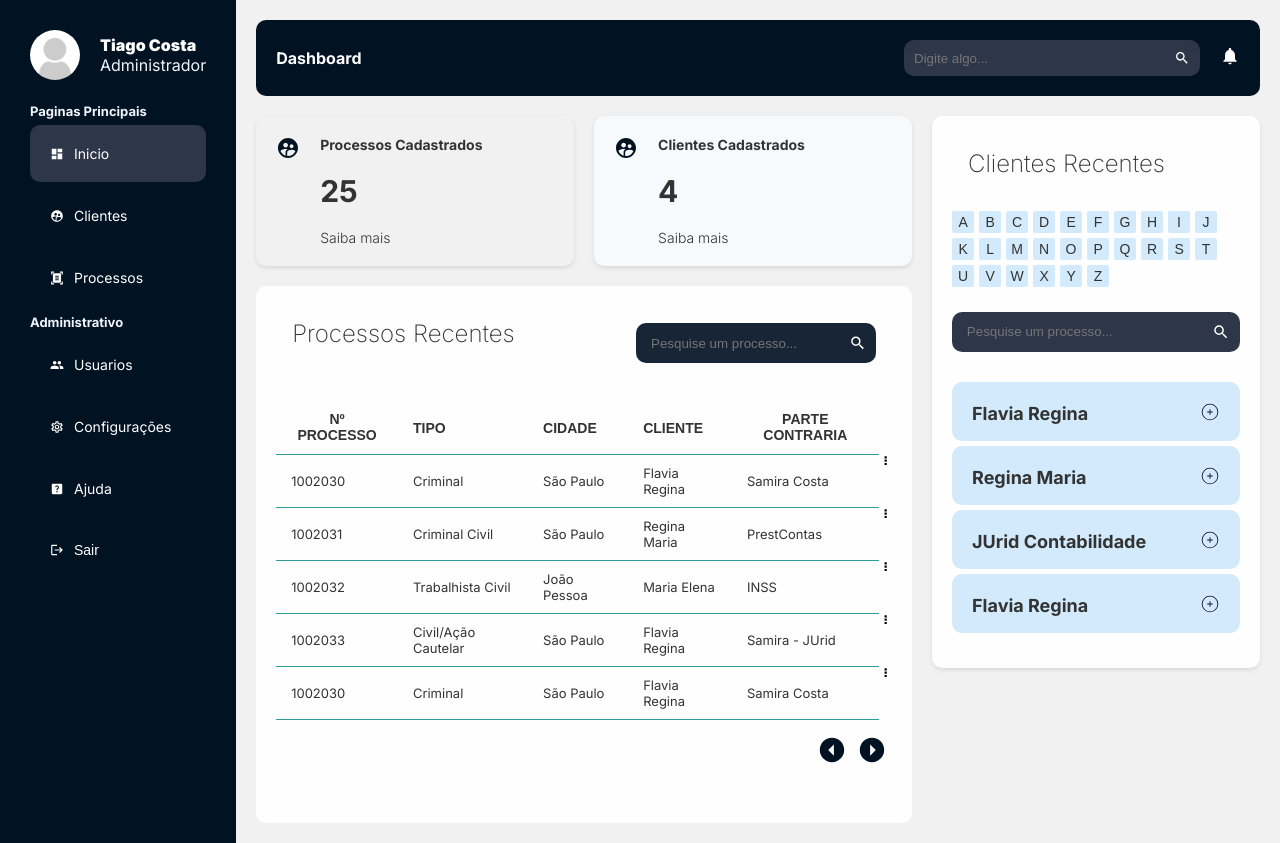
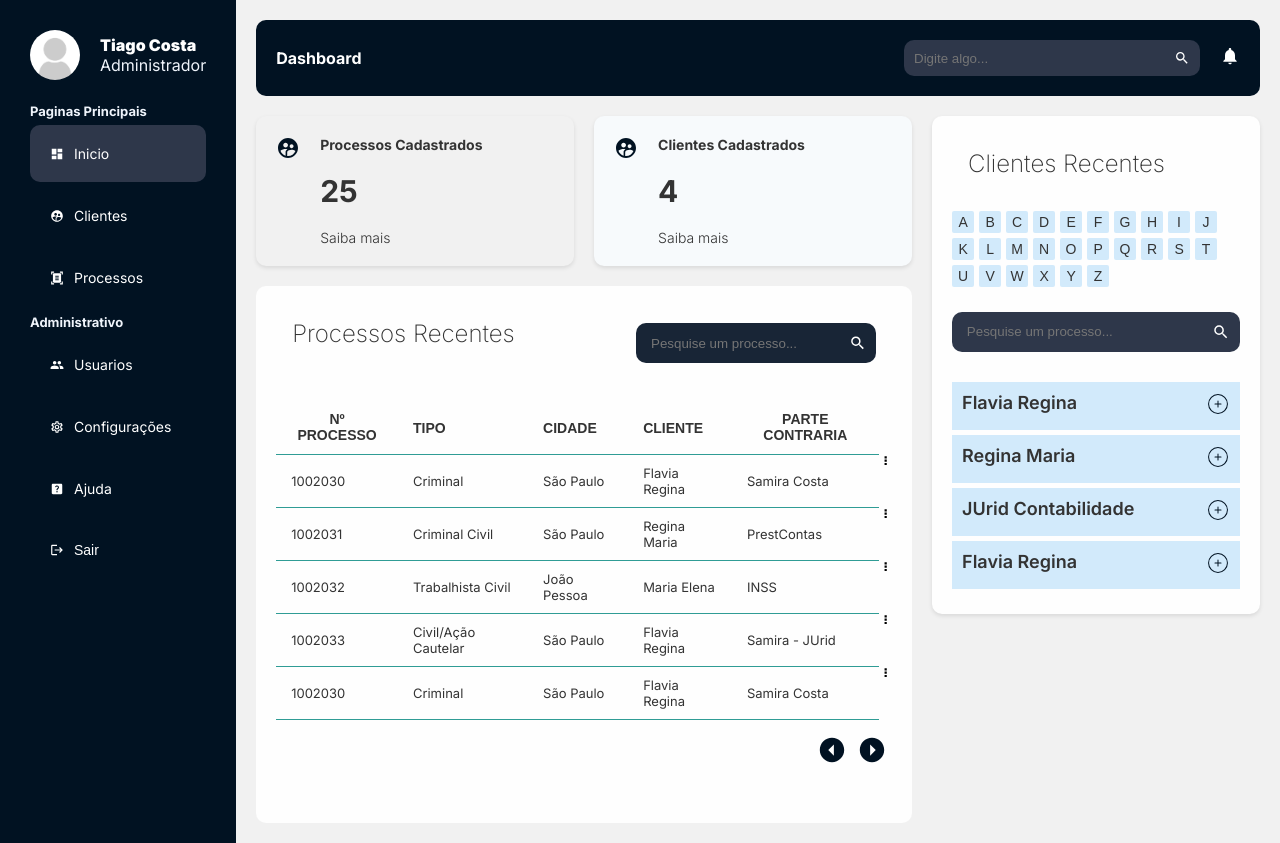
Before and after one commit to kostiago/admin-dashboard, a Next.js app: page /dashboard in a window 1280 px wide. Built offline with nearby package versions, Linux system fonts and the light colour scheme.

Commit message:
Ninth commit

```diff
--- a/app/dashboard/page.jsx
+++ b/app/dashboard/page.jsx
@@ -35,6 +35,13 @@ const Dashboard = () => {
     },
   ];
 
+  const COLUMNS_USER = [
+    {
+      title: "UM nome",
+      field: "name",
+    },
+  ];
+
   return (
     <section className={styles.wrapper}>
       <div className={styles.main}>
@@ -48,7 +55,7 @@ const Dashboard = () => {
         </div>
       </div>
       <div className={styles.side}>
-        <RightBar />
+        <RightBar data={processTable} columns={COLUMNS} />
       </div>
     </section>
   );
--- a/app/data.jsx
+++ b/app/data.jsx
@@ -253,11 +253,13 @@ export const processTable = [
 
 export const userTable = [
   {
+    id: 1,
     name: "Flavia Regina",
     contact: "regina@email.com",
     processCity: "São Paulo",
     processClient: "1002030",
   },
+
   {
     name: "Regina Maria",
     contact: "regina@email.com",
--- /dev/null
+++ b/app/login/login.module.css
@@ -0,0 +1,105 @@
+.timeline {
+  width: 90%;
+  margin: 30px auto;
+  line-height: 1.5rem;
+  position: relative;
+  transition: all 0.3s;
+}
+
+.timeline,
+.timeline *,
+.timeline *::before *::after {
+  box-sizing: border-box;
+}
+
+.timeline::before {
+  content: "";
+  width: 3px;
+  height: 100%;
+  position: absolute;
+  background-color: var(--bgSoft);
+  left: 50%;
+  top: 0;
+}
+.item {
+  background: #d2eafb;
+  padding: 5px 20px;
+  margin-bottom: 5px;
+  border-radius: 10px;
+  position: relative;
+}
+
+.content {
+  width: 45%;
+  padding: 20px;
+  position: relative;
+  box-shadow: 0 3px 0 rgba(0, 0, 0, 0.1);
+  transition: all 0.3s;
+}
+
+.titleAccordeon h2 {
+  color: var(--textSoft);
+  margin-right: 10px;
+  font-size: 18px;
+  line-height: 1;
+}
+
+.titleAccordeon,
+.contact,
+.city,
+.process {
+  margin-top: 5px;
+  padding: 10px 0;
+}
+
+.subtitle {
+  color: var(--text);
+  font-weight: bold;
+  font-size: 12px;
+  text-transform: uppercase;
+}
+
+.text {
+  color: var(--textSoft);
+  font-size: 14px;
+}
+
+.content {
+  color: #8b7f75;
+  max-height: 0px;
+  overflow: hidden;
+  transition: all 0.5s cubic-bezier(0, 1, 0, 1);
+}
+
+.content.show {
+  height: auto;
+  max-height: 9999px;
+  transition: all 0.5s cubic-bezier(1, 0, 1, 0);
+}
+
+.icon {
+  color: var(--bgSoft);
+}
+
+.searchByLetter {
+  padding-bottom: 20px;
+}
+.btn {
+  width: 22px;
+  height: 22px;
+  color: var(--textSoft);
+  background-color: #d2eafb;
+  text-decoration: none;
+  font-size: 14px;
+
+  margin-bottom: 5px;
+  margin-right: 5px;
+  cursor: pointer;
+  border: none;
+  border-radius: 2px;
+}
+
+.btn:hover {
+  background: transparent;
+  border: 1px solid grey;
+}
--- /dev/null
+++ b/app/ui/accordion/accordion.jsx
@@ -0,0 +1,23 @@
+import { useEffect, useRef, useState } from "react";
+import styles from "./accordion.module.css";
+import { CiCirclePlus, CiCircleMinus } from "react-icons/ci";
+
+const Accordion = ({ title, content, handleClick, isOpen, id }) => {
+  return (
+    <div className={`${styles.accordion} ${isOpen ? styles.open : ""}`}>
+      <div className={styles.header} onClick={() => handleClick(id)}>
+        <div>{title}</div>
+        <div>
+          {isOpen ? (
+            <CiCircleMinus size={24} className={styles.icon} />
+          ) : (
+            <CiCirclePlus size={24} className={styles.icon} />
+          )}
+        </div>
+      </div>
+      <div className={styles.content}>{content}</div>
+    </div>
+  );
+};
+
+export default Accordion;
--- /dev/null
+++ b/app/ui/accordion/accordion.module.css
@@ -0,0 +1,31 @@
+.accordion {
+  margin-bottom: 5px;
+}
+
+.accordion .header {
+  display: flex;
+  justify-content: space-between;
+  padding: 10px;
+  font-size: 18px;
+  background-color: #d2eafb;
+  cursor: pointer;
+  color: var(--textSoft);
+  font-weight: 600;
+}
+
+.icon {
+  color: var(--bgSoft);
+}
+.accordion .content {
+  height: 0;
+  overflow: hidden;
+}
+
+.open .content {
+  height: 150px;
+  padding: 10px;
+  border: 1px solid #d2eafb;
+  border-top: 0;
+  color: var(--textSoft);
+  font-weight: 600;
+}
--- a/app/ui/dashboard/rightbar/rightbar.jsx
+++ b/app/ui/dashboard/rightbar/rightbar.jsx
@@ -5,24 +5,27 @@ import { MdSearch } from "react-icons/md";
 import { userTable } from "../../../data";
 import { useState } from "react";
 import { CiCirclePlus, CiCircleMinus } from "react-icons/ci";
+import Accordion from "../../accordion/accordion";
 
-const RightBar = ({ data, columns }) => {
-  const [selected, setSelected] = useState();
+const RightBar = () => {
+  const [accordionStatus, setAccordionStatus] = useState(
+    new Array(userTable.length).fill(false)
+  );
 
-  const [searchByLetter, setSearchByLetter] = useState("");
+  const handleClick = (id) => {
+    const updateStatus = accordionStatus.map((status, index) => {
+      if (index === id) {
+        return !status;
+      }
 
-  let results = data;
+      return false;
+    });
 
-  // SEARCH BY LETTER
-
-  const toggle = (i) => {
-    if (selected == i) {
-      return setSelected();
-    }
-    setSelected(i);
+    setAccordionStatus(updateStatus);
   };
 
   const alphabet = "ABCDEFGHIJKLMNOPQRSTUVWXYZ";
+
   return (
     <section className={styles.table}>
       <div className={styles.header}>
@@ -50,39 +53,19 @@ const RightBar = ({ data, columns }) => {
         <MdSearch size={20} />
       </div>
 
-      <div className={styles.accordion}>
-        {userTable.map((item, i) => (
-          <div className={styles.item}>
-            <div className={styles.titleAccordeon} onClick={() => toggle(i)}>
-              <h2>{item.name}</h2>
-
-              <span>
-                {selected == i ? (
-                  <CiCircleMinus size={20} className={styles.icon} />
-                ) : (
-                  <CiCirclePlus size={20} className={styles.icon} />
-                )}
-              </span>
-            </div>
-
-            <div className={selected == i ? "content show" : styles.content}>
-              <div className={styles.contact}>
-                <h3 className={styles.subtitle}>Contato</h3>
-                <p className={styles.text}>{item.contact}</p>
-              </div>
-
-              <div className={styles.city}>
-                <h3 className={styles.subtitle}>Cidade</h3>
-                <p className={styles.text}>{item.processCity}</p>
-              </div>
-
-              <div className={styles.process}>
-                <h3 className={styles.subtitle}>Cliente em</h3>
-                <p className={styles.text}>{item.processClient}</p>
-              </div>
-            </div>
-          </div>
-        ))}
+      <div className={styles.wrapper}>
+        {userTable.map((list, index) => {
+          return (
+            <Accordion
+              id={index}
+              key={index}
+              title={list.name}
+              content={list.contact}
+              handleClick={handleClick}
+              isOpen={accordionStatus[index]}
+            />
+          );
+        })}
       </div>
     </section>
   );
--- a/app/ui/dashboard/rightbar/rightbar.module.css
+++ b/app/ui/dashboard/rightbar/rightbar.module.css
@@ -40,6 +40,10 @@
 }
 
 /*COMEÇA AQUI*/
+
+.wrapper {
+  margin-top: 30px;
+}
 .accordion {
   margin-top: 30px;
   padding: 0 0 10px 0;
```
Also changed, not shown: app/columns.jsx (added, +7 -0 lines), app/login/page.jsx (+35 -3 lines), app/ui/dashboard/rightbar/accordeon.jsx (deleted, +0 -19 lines).
